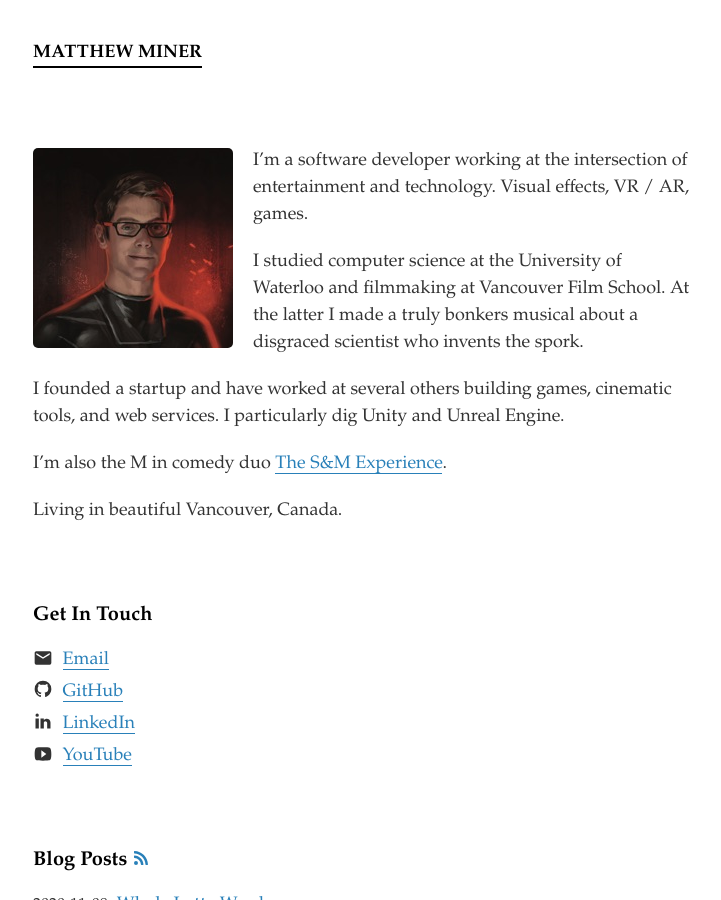
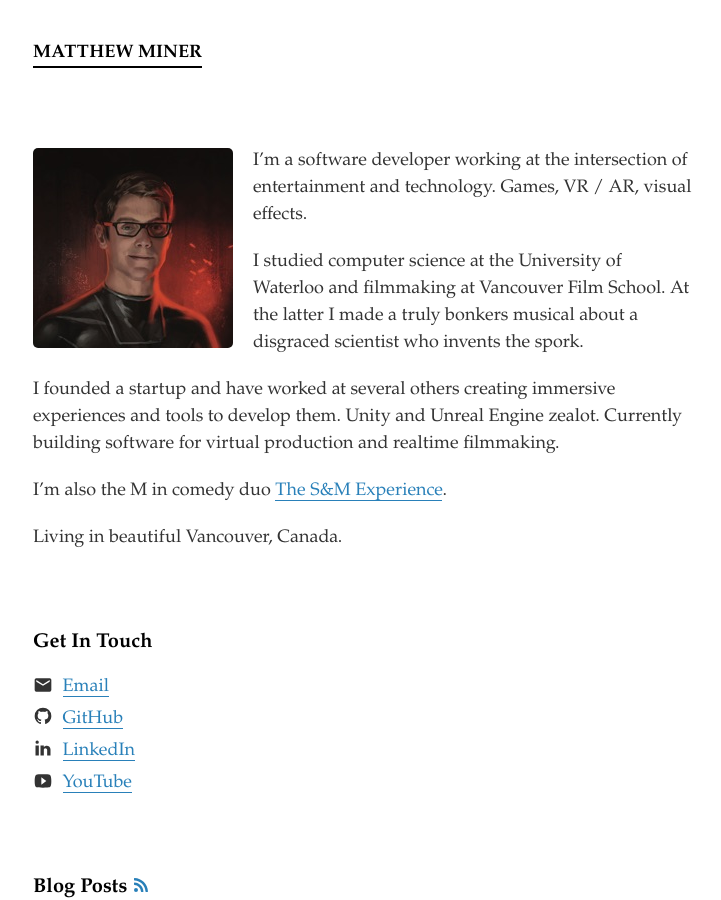
Before and after one commit to mminer/mminer.github.com, a Jekyll site: the page built from index.html, in a window 1280 px wide and 900 px high. Shown: the whole window, without its empty margins (277-998 px from the left). Built offline with Jekyll 4.4.1, drawn with Linux system fonts in a browser that asks for light colours.

Commit message:
Update About Me blurb

```diff
--- a/index.html
+++ b/index.html
@@ -5,11 +5,11 @@
 <section id="about">
   <img alt="Avatar" srcset="/images/avatar.jpg 1x, /images/avatar@2x.jpg 2x" src="/images/avatar.jpg">
 
-  <p>I&rsquo;m a software developer working at the intersection of entertainment and technology. Visual effects, <abbr title="Virtual Reality">VR</abbr> / <abbr title="Augmented Reality">AR</abbr>, games.</p>
+  <p>I&rsquo;m a software developer working at the intersection of entertainment and technology. Games, <abbr title="Virtual Reality">VR</abbr> / <abbr title="Augmented Reality">AR</abbr>, visual effects.</p>
 
   <p>I studied computer science at the University of Waterloo and filmmaking at Vancouver Film School. At the latter I made a truly bonkers musical about a disgraced scientist who invents the spork.</p>
 
-  <p>I founded a startup and have worked at several others building games, cinematic tools, and web services. I particularly dig Unity and Unreal Engine.</p>
+  <p>I founded a startup and have worked at several others creating immersive experiences and tools to develop them. Unity and Unreal Engine zealot. Currently building software for virtual production and realtime filmmaking.</p>
 
   <p>I&rsquo;m also the M in comedy duo <a href="https://sm.experience.sexy">The S&amp;M Experience</a>.</p>
 
```
